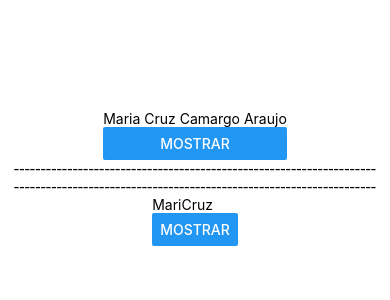
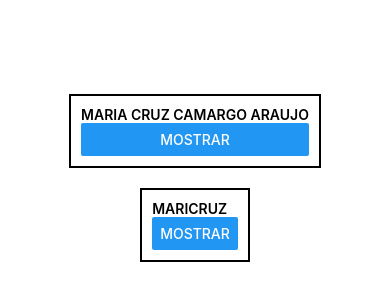
Before and after one commit to Mariacruz21/PM203, a React Native app in the folder Practica5/miapp2/: screen / in a window 390 px wide. Shown: the part 244-544 px from the top of the page. Built offline with nearby package versions, Linux system fonts and the light colour scheme.

Commit message:
Practica8

```diff
--- a/Practica5/miapp2/App.js
+++ b/Practica5/miapp2/App.js
@@ -13,8 +13,6 @@ export default function App() {
 
       <Perfil nombre="Maria Cruz Camargo Araujo" carrera="Ingeniería en Sistemas Computacionales" materia="Programación Móvil" cuatrimestre="9°" />
 
-      <text>--------------------------------------------------------------------</text>
-      <text>--------------------------------------------------------------------</text>
 
       <Perfil
         nombre="MariCruz"
--- a/Practica5/miapp2/Components/Perfil.js
+++ b/Practica5/miapp2/Components/Perfil.js
@@ -1,41 +1,52 @@
 /*Perfil usando Destructuración*/
-import { Text, View, Button } from 'react-native';
+import { Text, View, Button, StyleSheet } from 'react-native';
 import React, { useState } from 'react';
 
 export const Perfil = ({ nombre, carrera, materia, cuatrimestre }) => {
     const [mostrar, setMostrar] = useState(false)
 
     return (
-        <View>
-            <Text>{nombre}</Text>
+        <View style={styles.tarjeta}>
+            <Text style={styles.nombre}>{nombre}</Text>
 
             {/*Renderizado condicional*/}
             {mostrar &&
                 <>
-
-                    <Text>{carrera}</Text>
-                    <Text>{materia}</Text>
-                    <Text>{cuatrimestre}</Text>
+                    <Text style={styles.carrera}>{carrera}</Text>
+                    <Text style={styles.otroTexto}>{materia}</Text>
+                    <Text style={styles.otroTexto}>{cuatrimestre}</Text>
                 </>
             }
-            <Button title="Mostrar" onPress={() => setMostrar(!mostrar)} />
+
+            <Button
+                title="Mostrar"
+                onPress={() => setMostrar(!mostrar)}
+            />
         </View>
     )
 }
 
+const styles = StyleSheet.create({
+    nombre: {
+        fontWeight: '600',
+        textTransform: 'uppercase',
+    },
 
-/*Perfil usando props*/
+    carrera: {
+        fontSize: 16,
+        color: 'blue',
+        fontFamily: 'Roboto',
+    },
 
-/*import { Text, View, Button } from 'react-native';
+    otroTexto: {
+        fontSize: 16,
+        fontFamily: 'Courier',
+        fontStyle: 'italic',
+    },
 
-export const Perfil = (props) => {
-
-    return (
-        <View>
-            <Text>{props.nombre}</Text>
-            <Text>{props.carrera}</Text>
-            <Text>{props.materia}</Text>
-            <Text>{props.cuatrimestre}</Text>
-        </View>
-    )
-}*/
+    tarjeta: {
+        borderWidth: 2,
+        padding: 10,
+        margin: 10,
+    },
+});
```
